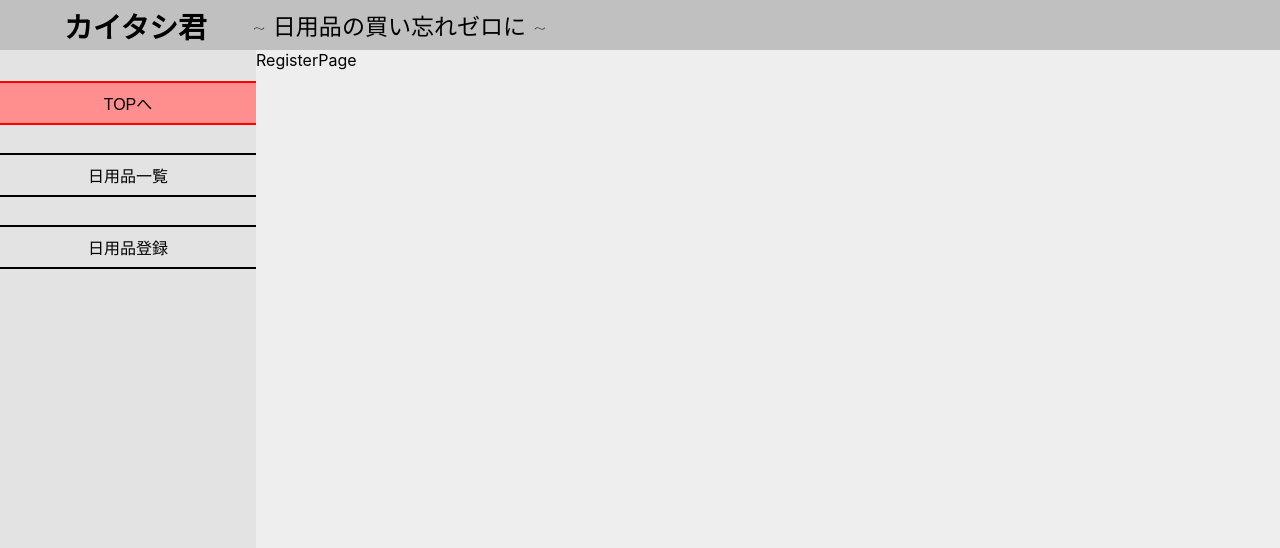
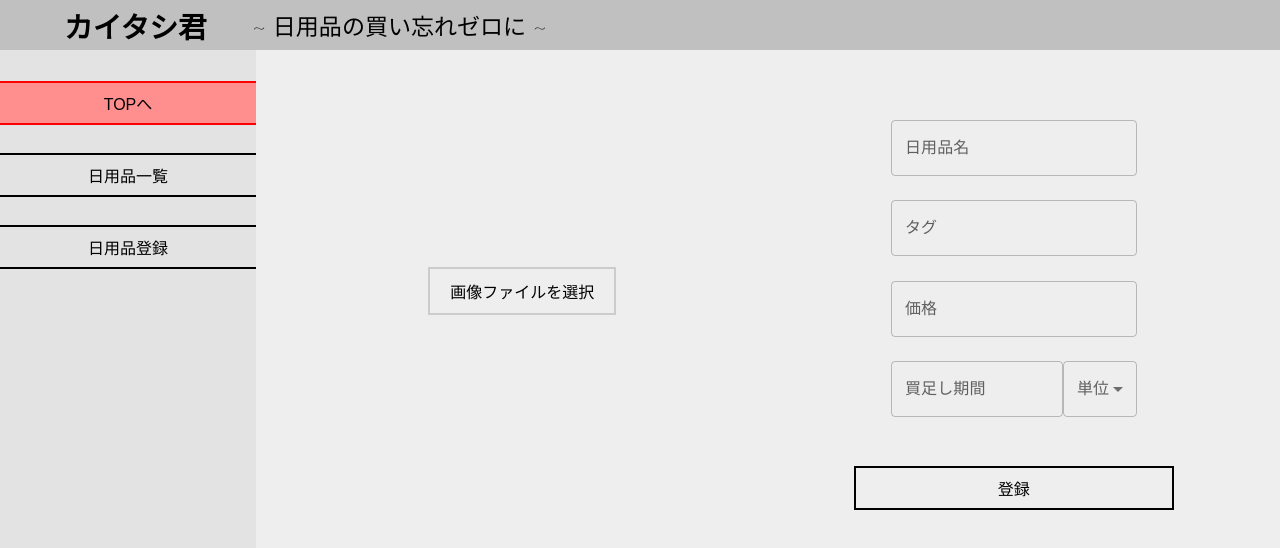
Before and after one commit to EijiToriki/DairyProductAlermApp, a React (Create React App) app in the folder 20_frontend/: page /register in a window 1280 px wide. Shown: the top 548 px of the page. Built offline with nearby package versions, Linux system fonts and the light colour scheme.

Commit message:
日用品登録　画面作成

```diff
--- a/20_frontend/src/component/RegisterPage.js
+++ b/20_frontend/src/component/RegisterPage.js
@@ -1,7 +1,83 @@
-import React from 'react'
+import React, { useState } from 'react'
+import "../css/RegisterPage.css"
+import { FormControl, InputLabel, Select, TextField, MenuItem } from '@mui/material';
 
 export const RegisterPage = () => {
+  const [image, setImage] = useState(null);
+
+  const handleImageChange = (e) => {
+    const selectedImage = e.target.files[0];
+    setImage(selectedImage);
+  };
+
+
   return (
-    <div>RegisterPage</div>
+    <div className='upload_form'>
+      <div className='upload_img'>
+        <label htmlFor="fileInput" className="image_label">
+          <div className='label_container'>
+            画像ファイルを選択
+          </div>
+        </label>
+        <input id="fileInput" type="file" accept="image/*" onChange={handleImageChange} style={{ display: 'none' }} />
+      </div>
+      <div className='item_form'>
+        <div className='item_name'>
+          <TextField
+            id="outlined-basic"
+            label="日用品名"
+            variant="outlined"
+            style={{ width: '50%'}}
+          />
+        </div>
+
+        <div className='item_tag'>
+          <TextField
+            id="outlined-basic"
+            label="タグ"
+            variant="outlined"
+            style={{ width: '50%'}}
+          />
+        </div>
+
+        <div className='item_price'>
+          <TextField
+            id="outlined-basic"
+            label="価格"
+            variant="outlined"
+            style={{ width: '50%'}}
+          />
+        </div>
+
+        <div className='item_span'>
+          <TextField
+            id="outlined-basic"
+            label="買足し期間"
+            variant="outlined"
+            style={{ width: '35%'}}
+          />
+          <FormControl style={{ width: '15%'}}>
+            <InputLabel id="unit">単位</InputLabel>
+            <Select
+              labelId="unit"
+              id="unit"
+              label="タグ"
+            >
+              <MenuItem value={'日'}>日</MenuItem>
+              <MenuItem value={'月'}>月</MenuItem>
+              <MenuItem value={'年'}>年</MenuItem>
+            </Select>
+          </FormControl>
+        </div>
+
+        <div className='button_position'>
+          <button className='buttonOutline'>登録</button>
+        </div>
+
+
+
+
+      </div>
+    </div>
   )
 }
--- /dev/null
+++ b/20_frontend/src/css/RegisterPage.css
@@ -0,0 +1,51 @@
+.upload_form{
+  margin-top: 2%;
+  margin-left: 2%;
+  margin-right: 2%;
+  display: flex;
+  text-align: center;
+}
+
+.upload_img{
+  margin-top: 20%;
+  width: 50%;
+}
+
+.image_label {
+  border: 2px solid #ccc; /* 枠線のスタイルを設定 */
+  display: inline-block; /* インラインブロック要素にする */
+  padding: 10px 20px; /* パディングを設定 */
+  cursor: pointer; /* ポインターを表示 */
+}
+
+.label_container {
+  display: inline-block;
+}
+
+
+.item_form{
+  margin-top: 5%;
+  flex: 1;
+  width: 100%;
+}
+
+.item_name{
+  margin-bottom: 5%;
+}
+
+.item_tag{
+  margin-bottom: 5%;
+}
+
+.item_price{
+  margin-bottom: 5%;
+}
+
+.item_span{
+  margin-bottom: 5%;
+}
+
+.button_position{
+  display: flex;
+  justify-content: center;
+}
```
